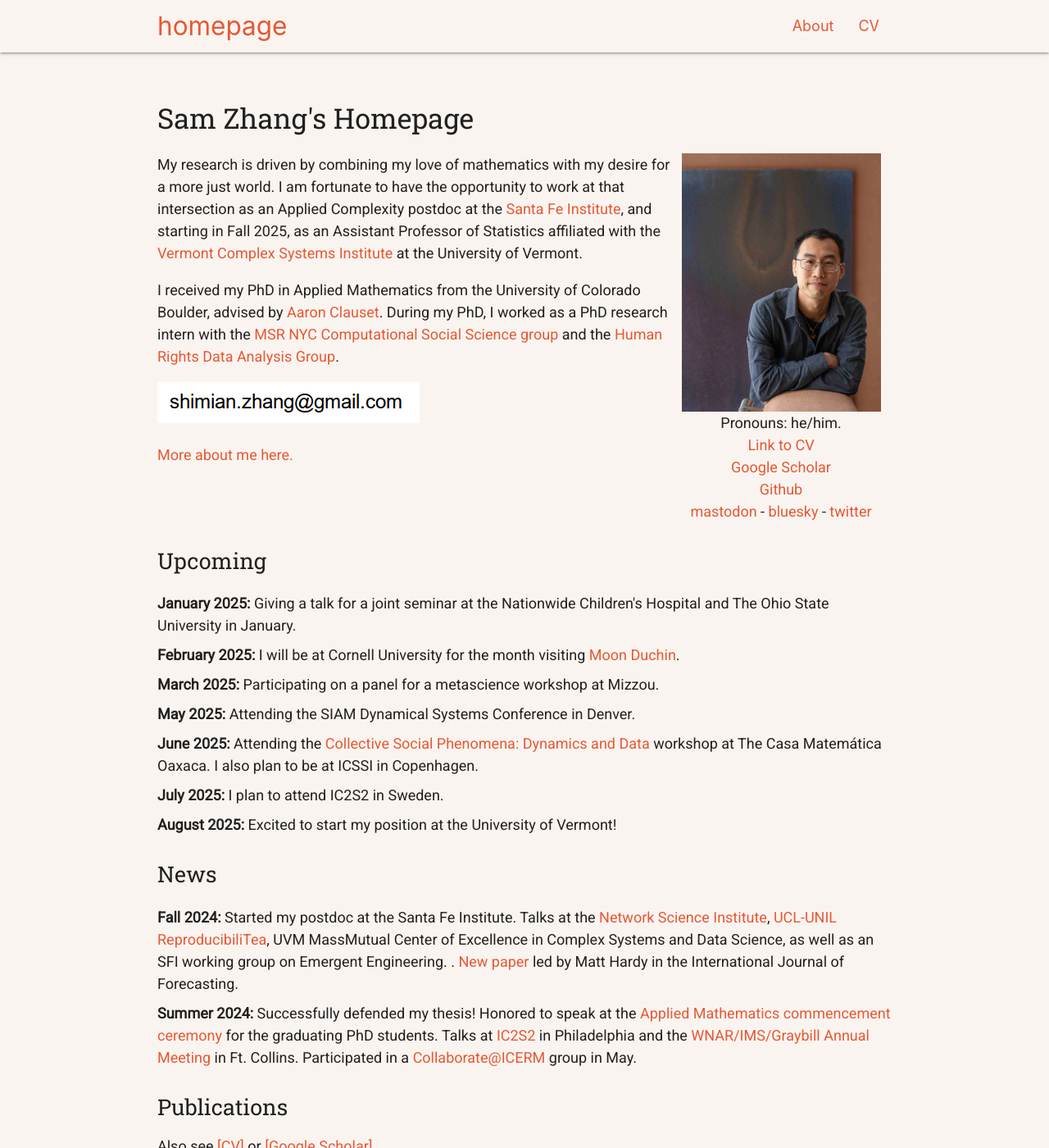
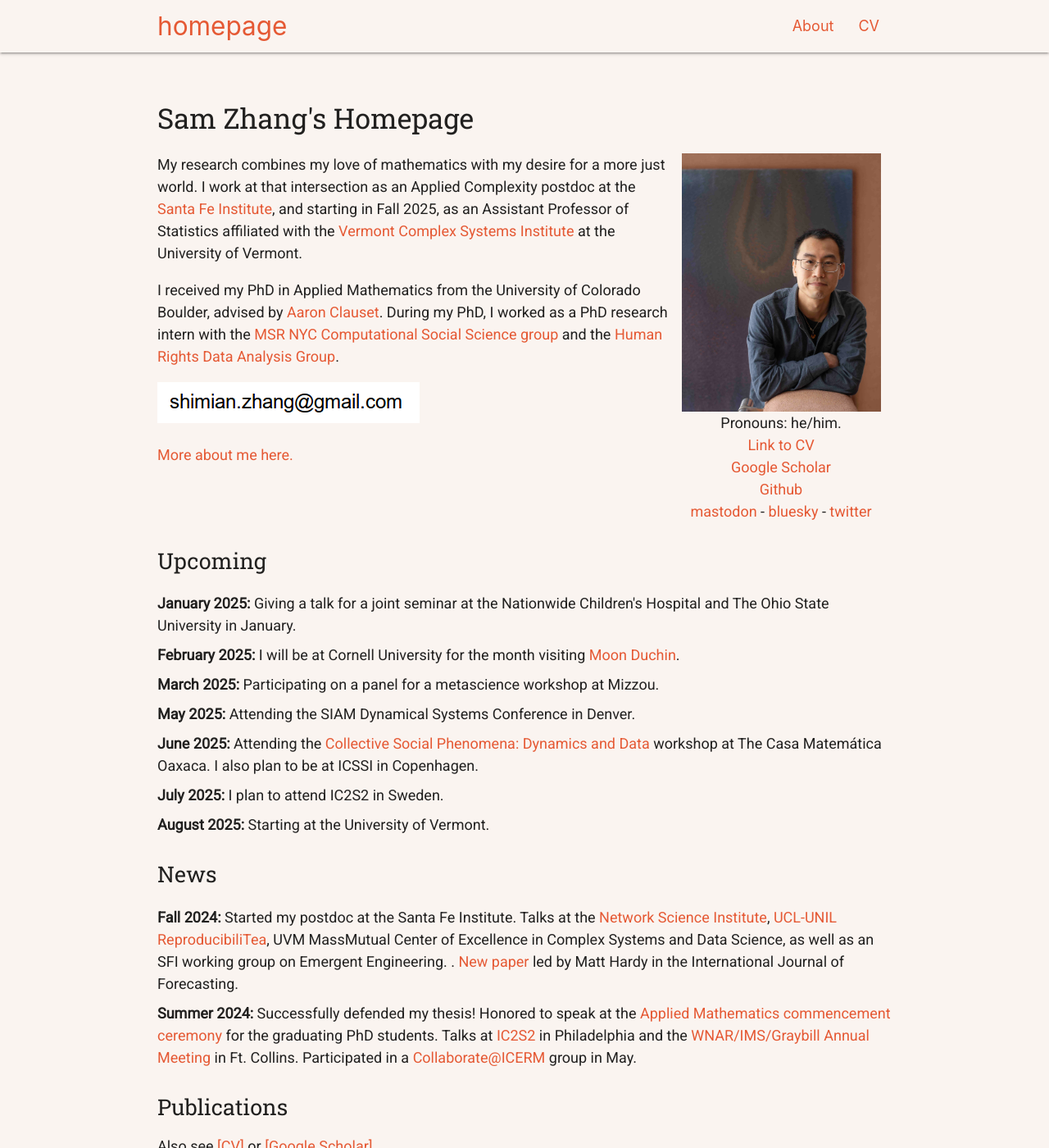
Before and after one commit to samzhang111/samzhang111.github.io, a Jekyll site: the page built from main.html, in a window 1280 px wide and 1400 px high. Shown: the whole window at 82% size. Built offline with Jekyll 4.4.1, drawn with Linux system fonts in a browser that asks for light colours; nearby versions of some CDN libraries.

Commit message:
tighten bio even more

```diff
--- a/html/about.html
+++ b/html/about.html
@@ -15,7 +15,7 @@ title: about sam zhang
 
     <div class="intro">
     <p>
-My research is driven by combining my love of mathematics with my desire for a more just world. I am fortunate to have the opportunity to bring these interests together as a postdoc at the <a href="https://santafe.edu" target="_blank">Santa Fe Institute</a>, working with Professor <a href="https://sites.santafe.edu/~moore/" target="_blank">Cris Moore</a> on various quantitative studies of the criminal legal system.
+My research is combines my love of mathematics with my desire for a more just world. I am fortunate to have the opportunity to bring these interests together as a postdoc at the <a href="https://santafe.edu" target="_blank">Santa Fe Institute</a>, working with Professor <a href="https://sites.santafe.edu/~moore/" target="_blank">Cris Moore</a> on various quantitative studies of the criminal legal system.
 
 <p>
 In Fall 2025, I will be joining the <a href="https://vermontcomplexsystems.org" target="_blank">Complex Systems Center</a> at the University of Vermont as an Assistant Professor of Statistics.
--- a/main.html
+++ b/main.html
@@ -9,8 +9,8 @@ layout: default
 <div class="intro">
 
     <p>
-My research is driven by combining my love of mathematics with my desire for a more just world.
-    I am fortunate to have the opportunity to work at that intersection as an Applied Complexity postdoc at the <a href="https://santafe.edu" target="_blank">Santa Fe Institute</a>, and starting in Fall 2025, as an Assistant Professor of Statistics affiliated with the <a href="https://vermontcomplexsystems.org" target="_blank">Vermont Complex Systems Institute</a> at the University of Vermont.
+My research combines my love of mathematics with my desire for a more just world.
+    I work at that intersection as an Applied Complexity postdoc at the <a href="https://santafe.edu" target="_blank">Santa Fe Institute</a>, and starting in Fall 2025, as an Assistant Professor of Statistics affiliated with the <a href="https://vermontcomplexsystems.org" target="_blank">Vermont Complex Systems Institute</a> at the University of Vermont.
 
     <p>
 
@@ -55,12 +55,12 @@ I received my PhD in Applied Mathematics from the University of Colorado Boulder
           <ul>
               <li>
                   <b>January 2025:</b> Giving a talk for a joint seminar at the Nationwide Children's Hospital and The Ohio State University in January.</li>
-              <li><b>February 2025:</b> I will be at Cornell University for the month visiting <a hreef="https://mggg.org/people/mduchin/" target="_blank">Moon Duchin</a>.</li>
+              <li><b>February 2025:</b> I will be at Cornell University for the month visiting <a href="https://mggg.org/people/mduchin/" target="_blank">Moon Duchin</a>.</li>
               <li><b>March 2025:</b> Participating on a panel for a metascience workshop at Mizzou.</li>
               <li><b>May 2025:</b> Attending the SIAM Dynamical Systems Conference in Denver.</li>
               <li><b>June 2025:</b> Attending the <a href="https://www.birs.ca/events/2025/5-day-workshops/25w5326" target="_blank">Collective Social Phenomena: Dynamics and Data</a> workshop at The Casa Matemática Oaxaca. I also plan to be at ICSSI in Copenhagen. </li>
               <li><b>July 2025:</b> I plan to attend IC2S2 in Sweden.</li>
-              <li><b>August 2025:</b> Excited to start my position at the University of Vermont!</li>
+              <li><b>August 2025:</b> Starting at the University of Vermont.</li>
           </ul>
           <div class="sectitle">News</div>
           <ul>
```
